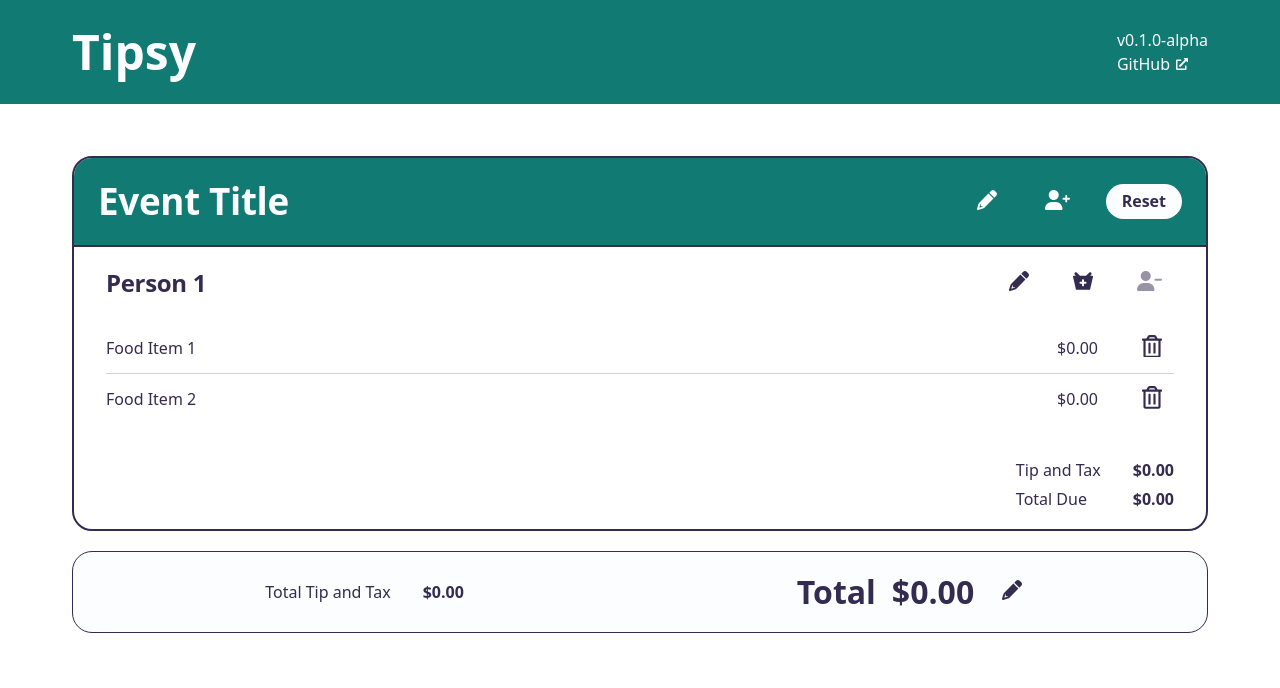
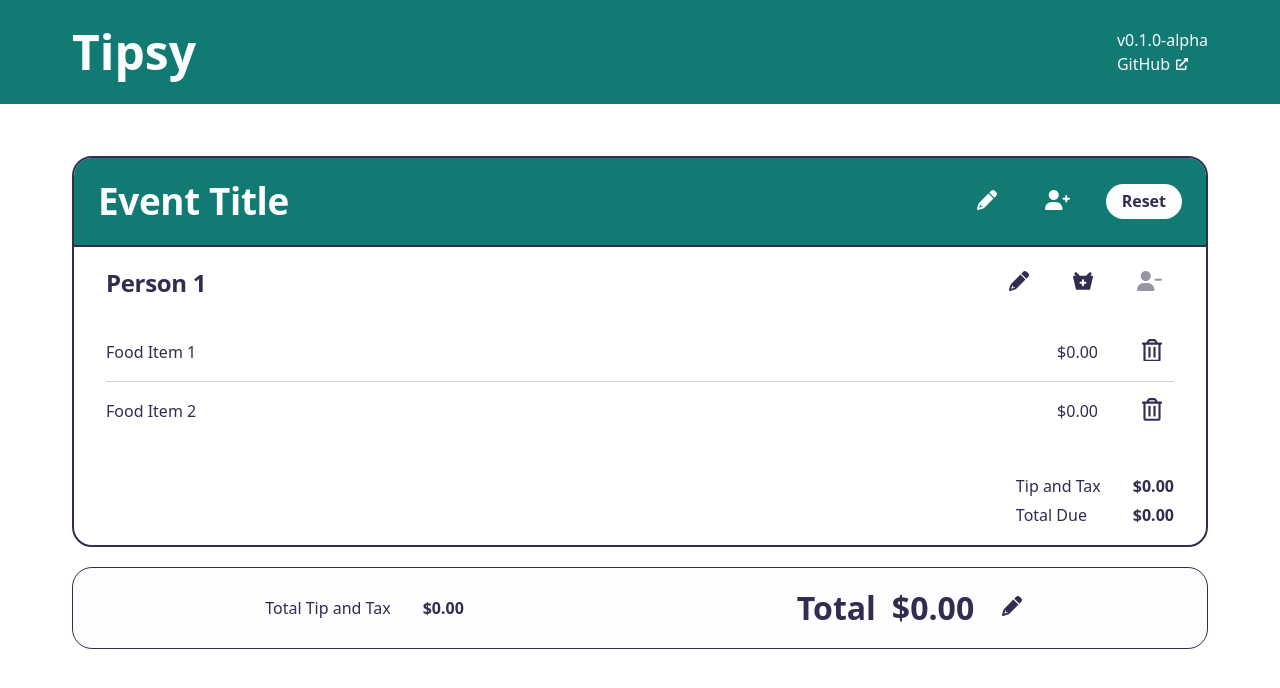
Before and after one commit to mikedelgaudio/tipsy, a React (Vite) app in the folder frontend/: page / in a window 1280 px wide. Shown: the top 688 px of the page. Built offline with nearby package versions, Linux system fonts and the light colour scheme.

Commit message:
updating results view for semantic html

```diff
--- a/frontend/src/components/ResultsView/ItemMenu/ItemMenu.tsx
+++ b/frontend/src/components/ResultsView/ItemMenu/ItemMenu.tsx
@@ -40,7 +40,7 @@ function ItemMenu() {
 
   return (
     <>
-      <form className="itemMenu">
+      <div className="itemMenu">
         <div className="itemHeaderWrapper">
           {!editing ? (
             <h1 className="itemHeader">{eventTitleInput}</h1>
@@ -62,7 +62,7 @@ function ItemMenu() {
         {personIds.map((id: string) => {
           return <PersonCard key={id} personId={id} />;
         })}
-      </form>
+      </div>
     </>
   );
 }
--- a/frontend/src/components/ResultsView/ItemMenu/PersonCard/PersonCard.css
+++ b/frontend/src/components/ResultsView/ItemMenu/PersonCard/PersonCard.css
@@ -38,7 +38,7 @@
   display: flex;
   justify-content: space-between;
   align-items: center;
-  padding: 0.25em 0;
+  padding: 0.5em 0;
   gap: 2em;
   border-bottom: 1px solid rgba(148, 148, 148, 0.406);
 }
--- a/frontend/src/components/ResultsView/ResultsView.tsx
+++ b/frontend/src/components/ResultsView/ResultsView.tsx
@@ -6,11 +6,11 @@ import TotalsMenu from "./TotalsMenu/TotalsMenu";
 
 function ResultsView() {
   return (
-    <div className="results-view">
+    <form className="results-view">
       <ToastContainer />
       <ItemMenu />
       <TotalsMenu />
-    </div>
+    </form>
   );
 }
 
```
